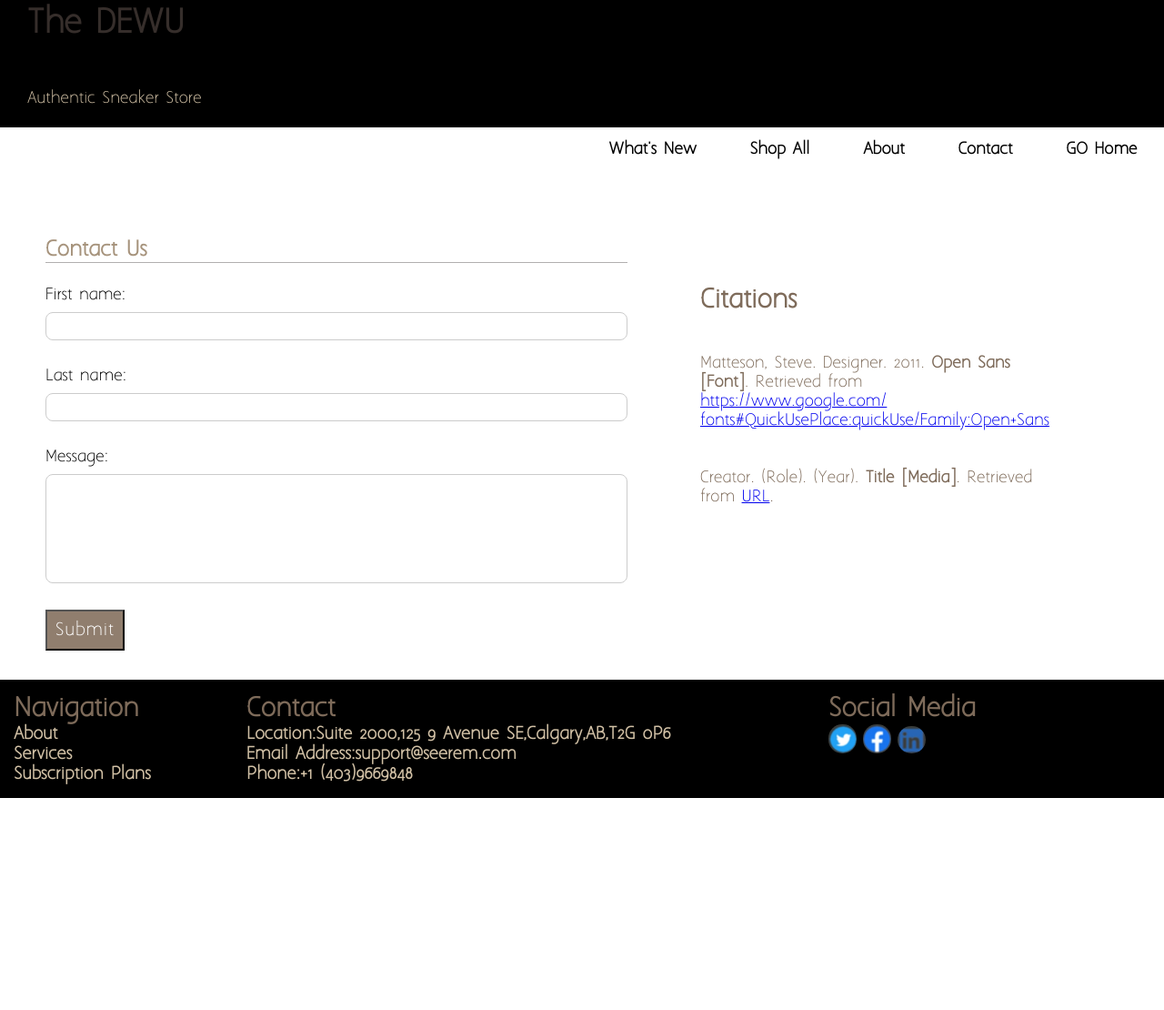
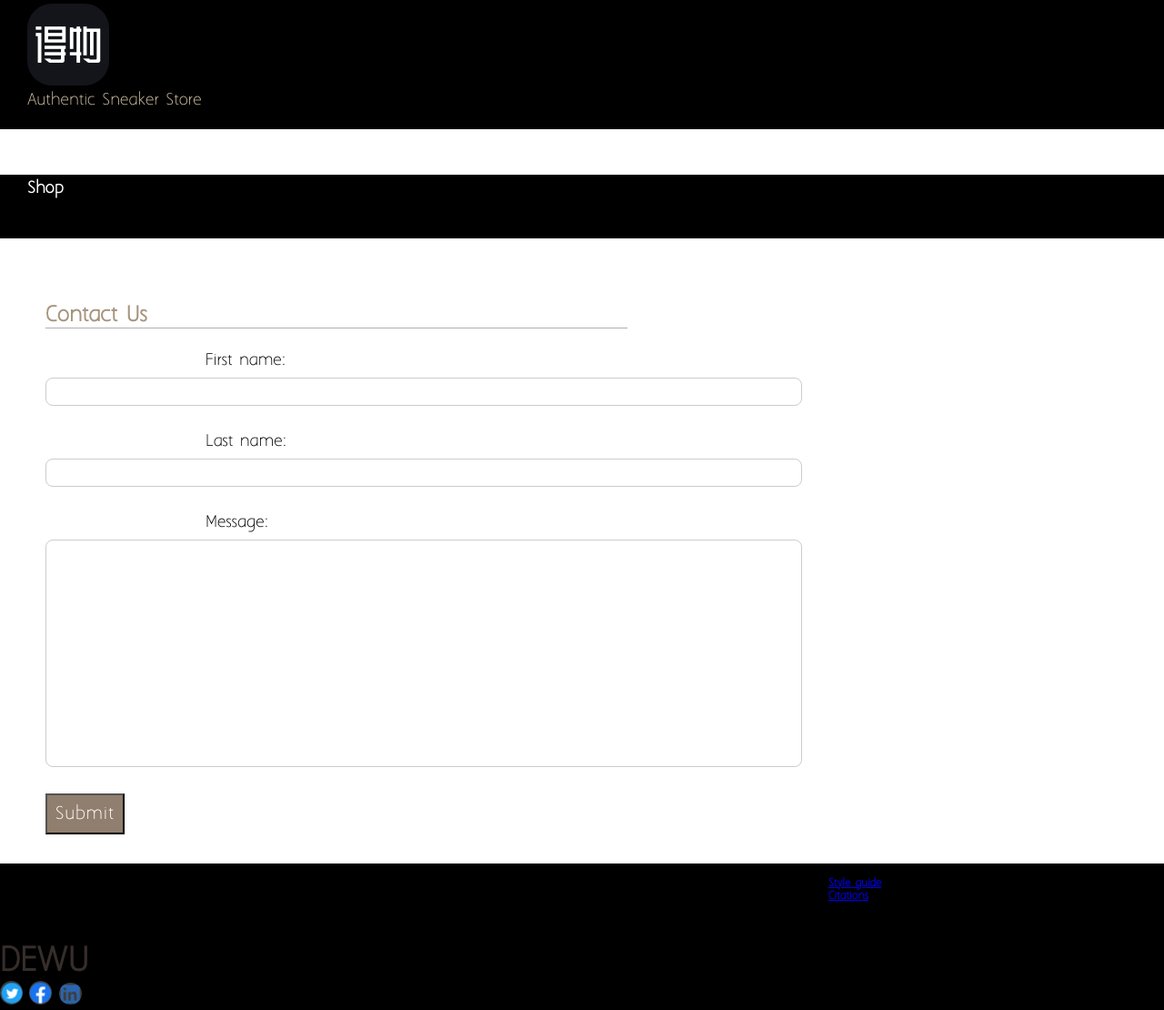
Before and after one commit to Maria99710/IAT339_Project2, a plain HTML site: page contact.html in a window 1280 px wide. Shown: the part 44-1154 px from the top of the page at 91% size. Before the commit the page ends 921 px from the top, so only its background shows below. Drawn offline with Linux system fonts and the light colour scheme; files whose address does not match are found by name.

Commit message:
modify the layout of the web page in different size
delete citation part and then move the input field to the middle of the page

```diff
--- a/contact.html
+++ b/contact.html
@@ -15,31 +15,58 @@
 <header>
     <div  class="headermeau clear">
         <div class="tit-header">
-            <h1 style="margin-bottom: 30px;margin-left: 30px">The DEWU</h1>
+            <a href="index.html"><img src="img/dewu.png" style="width:90px;border-radius: 30%;margin-left: 30px"></a>
             <br/><p style="color: #d1c0a5;margin-left: 30px"> Authentic Sneaker Store</p><br/>
-        </div>
-        <div class="title">
-            <div class="headermeau"  >
+            <div  class="pc1">
+                <div class="headermeau" style="overflow: hidden" >
                     <nav class="menu" >
                         <ul >
                             <li>
-                            <a href="product.html"><strong style="color: black;">What's New</strong></a>
+                                <a href="product.html"><strong style="color: white">What's New</strong></a>
                             </li>
                             <li>
-                            <a href="productall.html"><strong style="color: black;">Shop All</strong></a>
+                                <a href="productall.html"><strong style="color:white;">Shop All</strong></a>
+                            </li>
+                            <li>
+                                <a href="about.html"><strong style="color: white;">About</strong></a>
+                            </li>
+                            <li>
+                                <a href="contact.html"><strong style="color:white;">Contact</strong></a>
+                            </li>
+                            <li>
+                                <a href="index.html"><strong style="color: white;">GO Home</strong></a>
+                            </li>
+                        </ul>
+
+                    </nav>
+                </div>
+            </div>
+            <div class="mobile1" >
+                <div class="headermeau" style="overflow: hidden;margin-left: 30px" >
+                    <nav class="navMenu" >
+                        <ul>
+                            <li> <a href="#"><strong style="color: white">Shop</strong></a>
+                                <ul>
+                                    <li>
+                                      <a href="product.html"><strong style="color: black">What's New</strong></a>
+                                    </li>
+                                    <li>
+                                      <a href="productall.html"><strong style="color:black;">ShopAll</strong></a>
                                     </li>
                                     <li>
                                       <a href="about.html"><strong style="color: black;">About</strong></a>
                                     </li>
                                     <li>
-                            <a href="contact.html"><strong style="color: black;">Contact</strong></a>
+                                      <a href="contact.html"><strong style="color:black;">Contact</strong></a>
                                     </li>
                                     <li>
-                            <a href="index.html"><strong style="color: black;">GO Home</strong></a>
+                                      <a href="index.html"><strong style="color:black;">GO Home</strong></a>
                                     </li>
                                 </ul>
-
+                            </li>
+                        </ul>
                     </nav>
+                </div>
             </div>
         </div>
     </div>
@@ -50,49 +77,43 @@
             <div class="line-border" style="margin-bottom: 25px">
                 <h3>Contact Us</h3>
             </div>
-            <label for="fname">First name:</label>
-            <input type="text" id="fname" name="fname" style="width: 100%"><br>
-            <label for="lname">Last name:</label>
-            <input type="text" id="lname" name="lname" style="width: 100%"><br>
-            <label for="message">Message:</label>
-            <input type="text" id="message" name="message" style="height:120px;width: 100%"><br>
+            <label for="fname" style="margin-left:11em">First name:</label>
+            <input type="text" id="fname" name="fname" style="width: 130%"><br>
+            <label for="lname" style="margin-left:11em">Last name:</label>
+            <input type="text" id="lname" name="lname" style="width: 130%"><br>
+            <label for="message" style="margin-left:11em">Message:</label>
+            <input type="text" id="message" name="message" style="height:250px;width: 130%"><br>
             <input type="submit" value="Submit" class="submit_button">
         </div>
     </div>
-    <div >
-        <div id="citations1">
 
-            <h2>Citations</h2>
-            <br>
-            <br>
-            <p>Matteson, Steve. Designer. 2011. <strong>Open Sans [Font]</strong>. Retrieved from <a
-                    href="https://www.google.com/fonts#QuickUsePlace:quickUse/Family:Open+Sans">https://www.google.com/ fonts#QuickUsePlace:quickUse/Family:Open+Sans</a></p>
-            <br>
-            <br>
-            <p>Creator. (Role). (Year). <strong>Title [Media]</strong>. Retrieved from <a href="#">URL</a>.</p>
-
-        </div>
-    </div>
 </div>
 <footer>
     <div class="footage">
         <div class="footer_text">
-                <h2>Navigation</h2>
-                <h4>About</h4>
-                <h4>Services</h4>
-                <h4>Subscription Plans</h4>
+            <h6>@2020,DEWU</h6>
+            <h6>All Rights Reserved</h6>
         </div>
         <div  class="footer_text1">
-                <h2>Contact</h2>
-                <h4>Location:Suite 2000,125 9 Avenue SE,Calgary,AB,T2G 0P6</h4>
-                <h4>Email Address:support@seerem.com</h4>
-                <h4>Phone:+1 (403)9669848</h4>
+            <h6>Terms of Use</h6>
+            <h6>Privacy Policy</h6>
+            <h6>Cookies</h6>
+            <h6>Contact</h6>
         </div>
         <div  class="footer_text2">
-                <h2>Social Media</h2>
-                <img src="img/logo.jpg" style="width: 8%;border-radius: 15px">
-                <img src="img/logo1.jpg" style="width: 8%;border-radius: 15px">
-                <img src="img/logo2.jpg" style="width: 8%;border-radius: 15px">
+            <a href="http://www.sfu.ca/~zwa103/IAT339/style%20guide/.html"><h6>Style guide</h6></a>
+            <a href="citation.html"><h6>Citations</h6></a>
+            <h6>Git Repository</h6>
+        </div>
+    </div>
+    <div style="overflow: hidden;">
+        <div class="footer_text3">
+            <h1>DEWU</h1>
+        </div>
+        <div class="footer_text4">
+            <img src="img/logo.jpg" style="width: 25px;border-radius: 15px">
+            <img src="img/logo1.jpg" style="width: 25px;border-radius: 15px">
+            <img src="img/logo2.jpg" style="width: 25px;border-radius: 15px">
         </div>
     </div>
 </footer>
```
Lines whose indentation alone changed are shown as unchanged.
